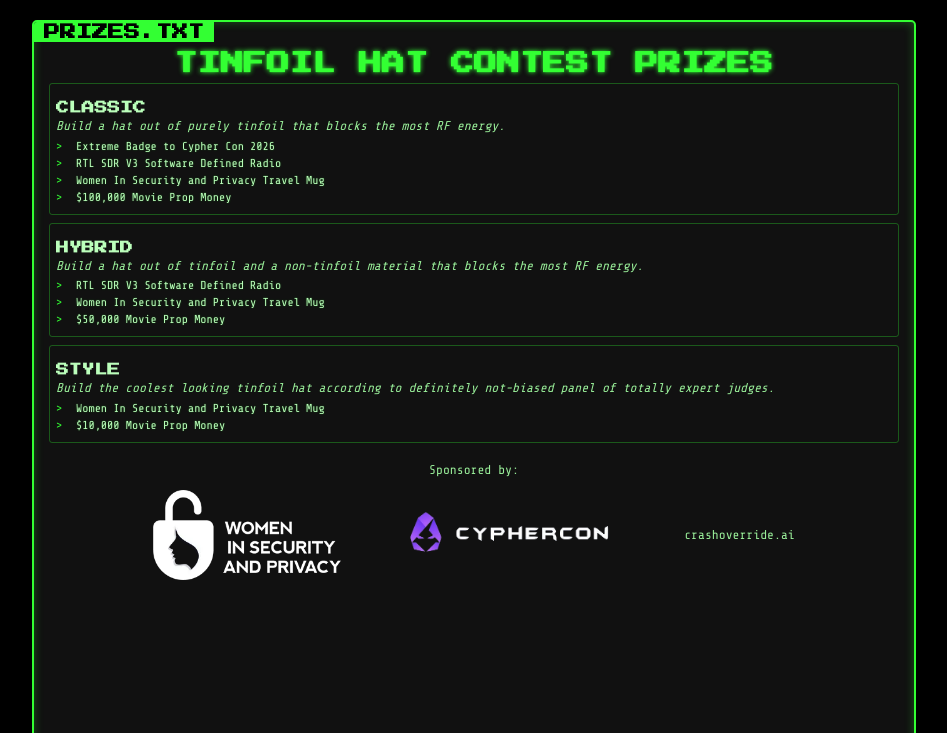
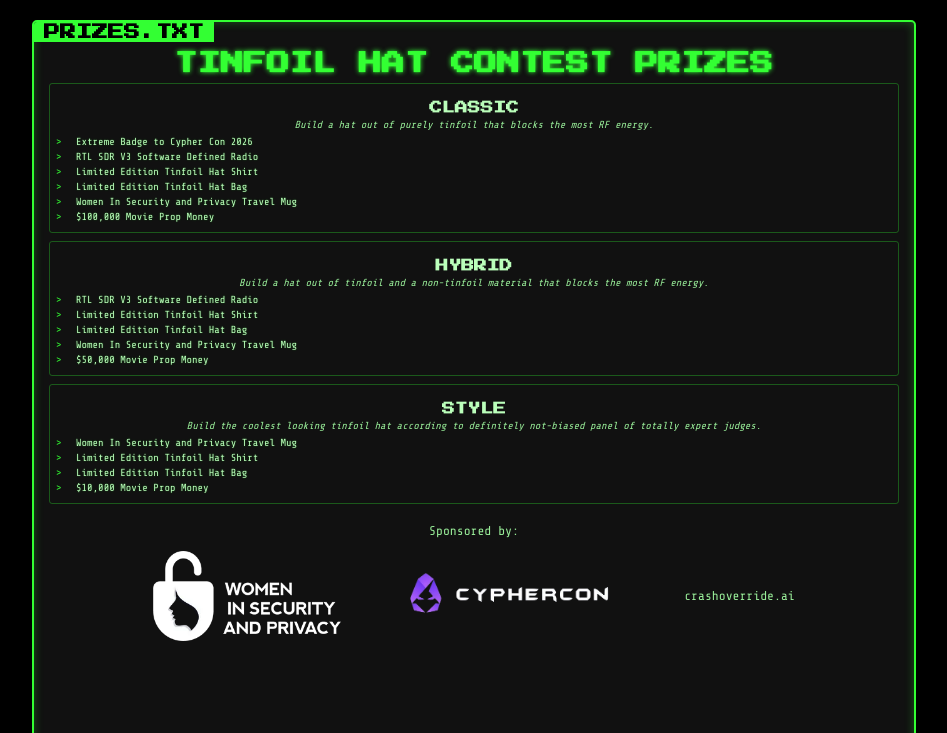
Before and after one commit to amne51ac/tinfoilhat, a Flask app: page /prizes in a window 1280 px wide. Shown: the top 733 px of the page, without its empty margins (166-1113 px from the left). Run offline with Flask 2, Linux system fonts and the light colour scheme; parts of the project's set-up code (start-up, migrations or seed data) failed here and were passed over.

Commit message:
Add new flyer images and update styling for prize and rules sections
- Introduced new images for attenuation, prizes, and rules flyers to enhance visual appeal.
- Centered text alignment for headings in prize, RF attenuation, and rules sections for improved readability.
- Added new prize items to the prizes flyer for a more comprehensive list of rewards.

```diff
--- a/tinfoilhat/templates/prizes_flyer.html
+++ b/tinfoilhat/templates/prizes_flyer.html
@@ -59,6 +59,7 @@
         }
 
         .prize-section h2 {
+            text-align: center;
             font-family: 'Press Start 2P', cursive;
             font-size: 1vw;
             margin-bottom: 4px;
@@ -66,9 +67,10 @@
         }
 
         .prize-section p {
+            text-align: center;
             margin: 0 0 4px 0;
             line-height: 1.4;
-            font-size: 1vw;
+            font-size: .8vw;
             font-family: 'Share Tech Mono', monospace;
         }
 
@@ -82,7 +84,7 @@
             margin: 4px 0;
             padding-left: 20px;
             position: relative;
-            font-size: 0.9vw;
+            font-size: 0.8vw;
             font-family: 'Share Tech Mono', monospace;
         }
 
@@ -136,6 +138,8 @@
             <ul>
                 <li><span class="prize-item">Extreme Badge to Cypher Con 2026</span></li>
                 <li><span class="prize-item">RTL SDR V3 Software Defined Radio</span></li>
+                <li><span class="prize-item">Limited Edition Tinfoil Hat Shirt</span></li>
+                <li><span class="prize-item">Limited Edition Tinfoil Hat Bag</span></li>
                 <li><span class="prize-item">Women In Security and Privacy Travel Mug</span></li>
                 <li><span class="prize-item">$100,000 Movie Prop Money</span></li>
             </ul>
@@ -146,6 +150,8 @@
             <p class="category-description">Build a hat out of tinfoil and a non-tinfoil material that blocks the most RF energy.</p>
             <ul>
                 <li><span class="prize-item">RTL SDR V3 Software Defined Radio</span></li>
+                <li><span class="prize-item">Limited Edition Tinfoil Hat Shirt</span></li>
+                <li><span class="prize-item">Limited Edition Tinfoil Hat Bag</span></li>
                 <li><span class="prize-item">Women In Security and Privacy Travel Mug</span></li>
                 <li><span class="prize-item">$50,000 Movie Prop Money</span></li>
             </ul>
@@ -156,6 +162,8 @@
             <p class="category-description">Build the coolest looking tinfoil hat according to definitely not-biased panel of totally expert judges.</p>
             <ul>
                 <li><span class="prize-item">Women In Security and Privacy Travel Mug</span></li>
+                <li><span class="prize-item">Limited Edition Tinfoil Hat Shirt</span></li>
+                <li><span class="prize-item">Limited Edition Tinfoil Hat Bag</span></li>
                 <li><span class="prize-item">$10,000 Movie Prop Money</span></li>
             </ul>
         </div>
--- a/tinfoilhat/templates/rf_attenuation_flyer.html
+++ b/tinfoilhat/templates/rf_attenuation_flyer.html
@@ -68,6 +68,7 @@
         }
 
         .rf-section h2 {
+            text-align: center;
             font-family: 'Press Start 2P', cursive;
             font-size: 1vw;
             margin-bottom: 4px;
--- a/tinfoilhat/templates/rules_flyer.html
+++ b/tinfoilhat/templates/rules_flyer.html
@@ -68,6 +68,7 @@
         }
 
         .rule-section h2 {
+            text-align: center;
             font-family: 'Press Start 2P', cursive;
             font-size: .8vw;
             margin-bottom: 4px;
```
Also changed, not shown: flyer_print_copies/attenuation.png (added), flyer_print_copies/prizes.png (added), flyer_print_copies/rules.png (added).
